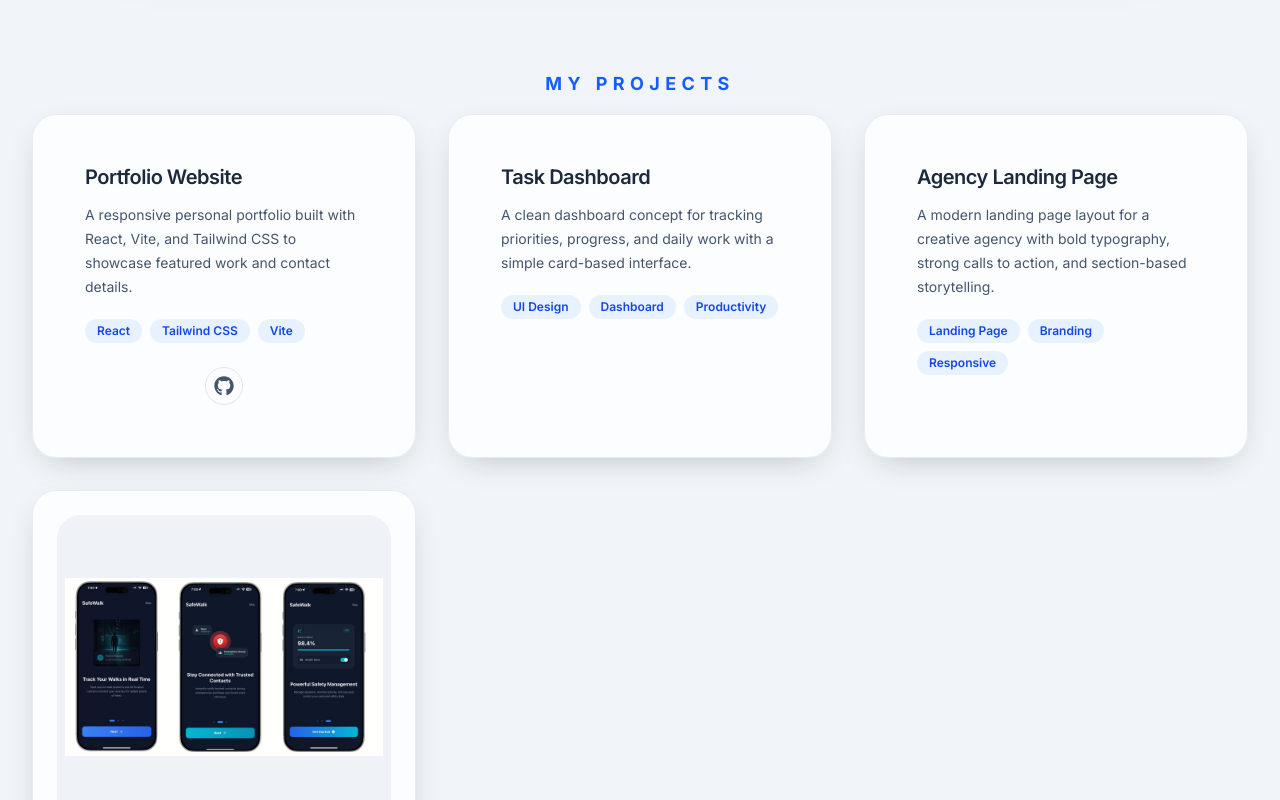
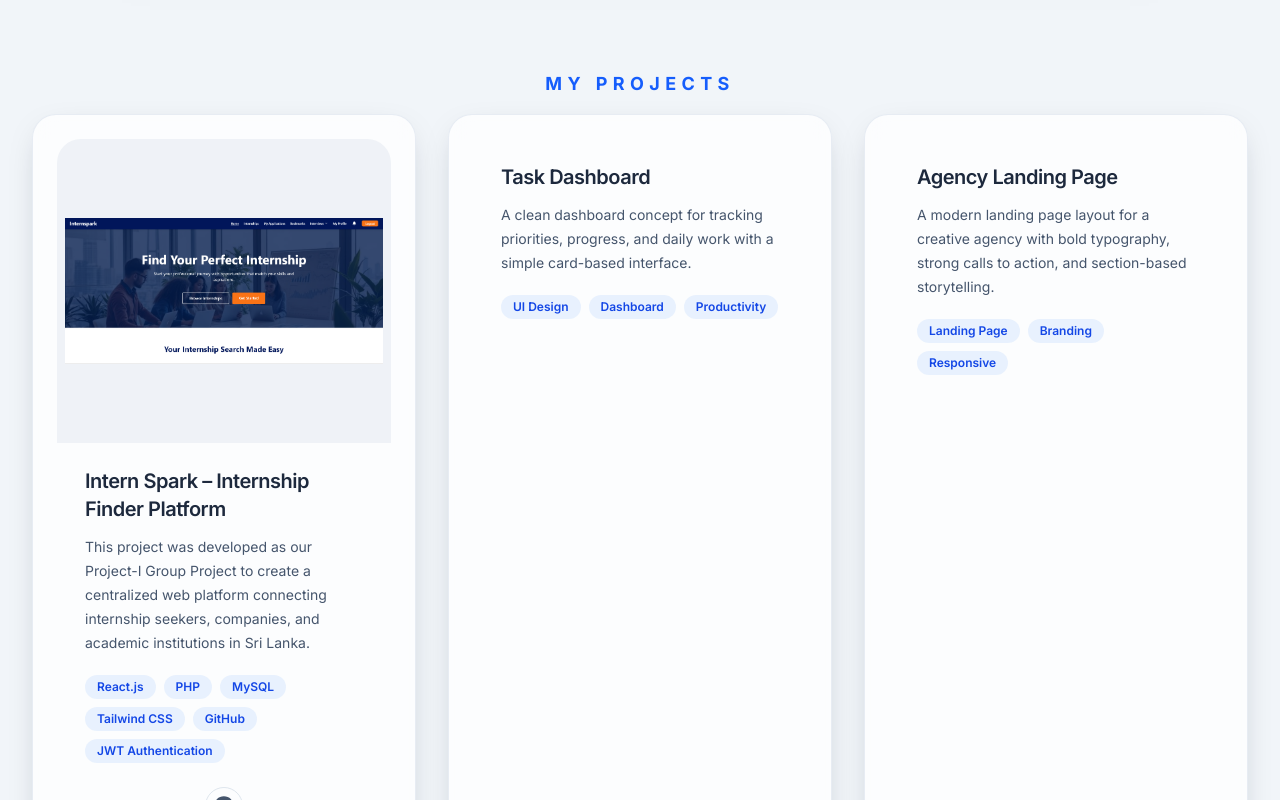
Before and after one commit to KVPnaveen/Portfolio, a React (Vite) app: page / in a window 1280 px wide. Shown: the part 1200-2000 px from the top of the page. Built offline with nearby package versions, Linux system fonts and the light colour scheme.

Commit message:
Add 2nd project

```diff
--- a/src/data/projects.js
+++ b/src/data/projects.js
@@ -1,12 +1,13 @@
 export const projects = [
   {
     id: 1,
-    title: 'Portfolio Website',
-    description: 'A responsive personal portfolio built with React, Vite, and Tailwind CSS to showcase featured work and contact details.',
-    tags: ['React', 'Tailwind CSS', 'Vite'],
+    title: 'Intern Spark – Internship Finder Platform ',
+    description: 'This project was developed as our Project-I Group Project to create a centralized web platform connecting internship seekers, companies, and academic institutions in Sri Lanka.',
+    tags: ['React.js', 'PHP', 'MySQL', 'Tailwind CSS', 'GitHub', 'JWT Authentication'],
+
     link: '#contact',
     github: 'https://github.com/KVPnaveen/architect.io-portfolio',
-    image: null,
+    image: '/images/2ndproject.png',
   },
   {
     id: 2,
```
Also changed, not shown: public/images/2ndproject.png (added).
